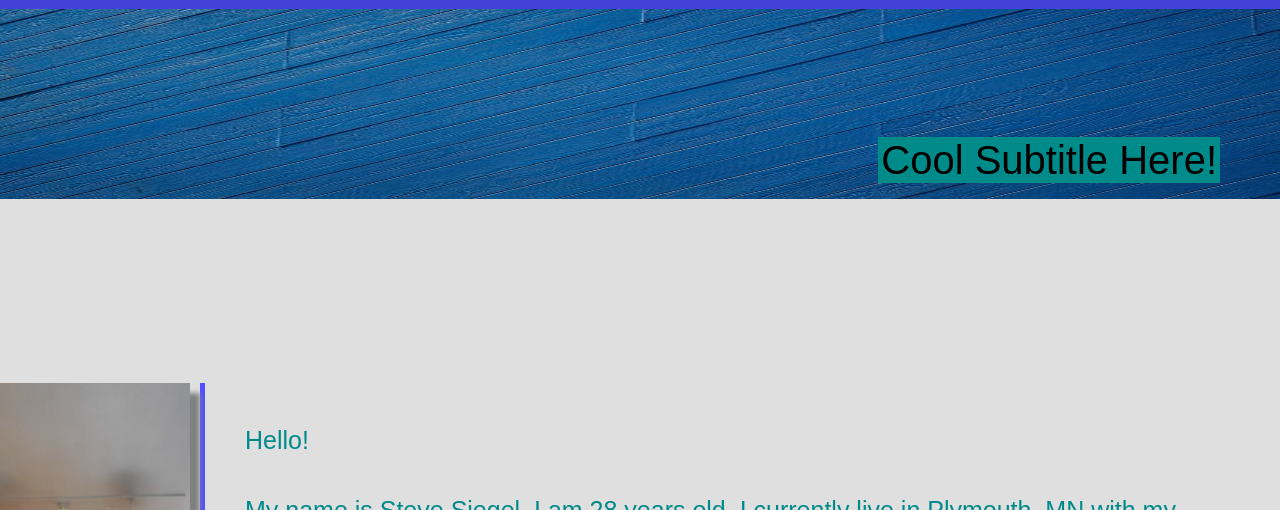
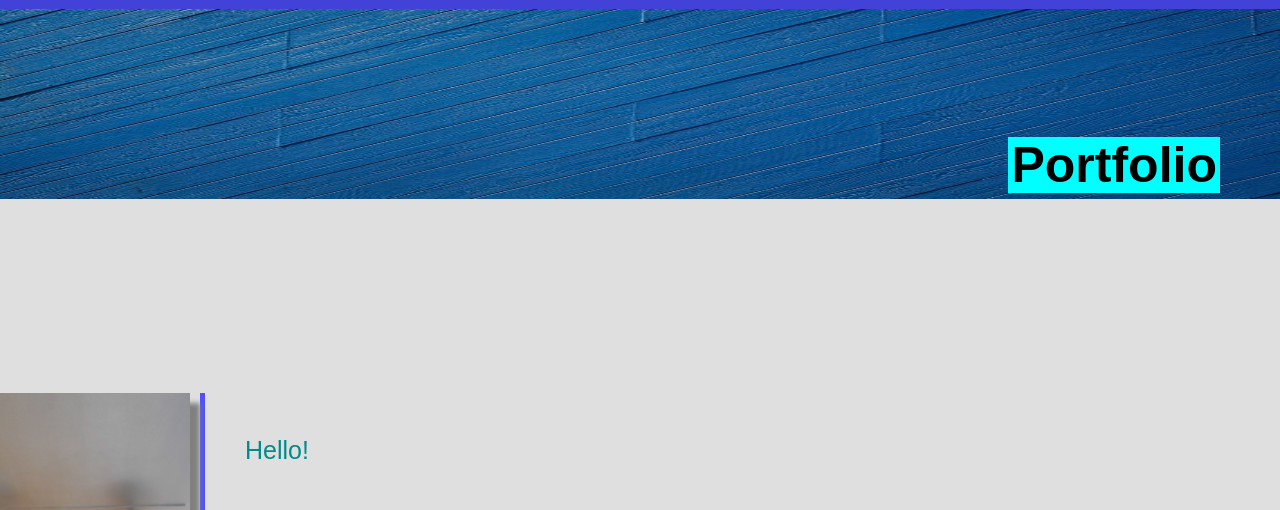
Before and after one commit to StevegSiegel/Porfolio, a plain HTML site: page index.html in a window 1280 px wide. Shown: the part 89-599 px from the top of the page. Drawn offline with Linux system fonts and the light colour scheme.

```diff
--- a/assets/style.css
+++ b/assets/style.css
@@ -51,10 +51,11 @@ nav a:hover {
 
 figcaption {
     float: right;
-    background-color: darkcyan;
+    background-color: cyan;
     margin-top: 110px;
     margin-right: 60px;
-    font-size: 40px;
+    font-size: 50px;
+    font-weight: bold;
     padding: 3px;
     position:relative;
     top: -200px;
--- a/index.html
+++ b/index.html
@@ -23,7 +23,7 @@
         <!-- added alt to img -->
         <img class="subhead"
             src="./assets/images/thumb2-4k-diagonal-wooden-texture-macro-blue-wooden-texture-wooden-backgrounds.jpg" alt="subheader figure" />
-        <figcaption> Cool Subtitle Here!</figcaption>
+        <figcaption> Portfolio</figcaption>
     </section>
     <section class="aboutme">
         <article id="aboutmeside">
```
Also changed, not shown: 2 other files.
